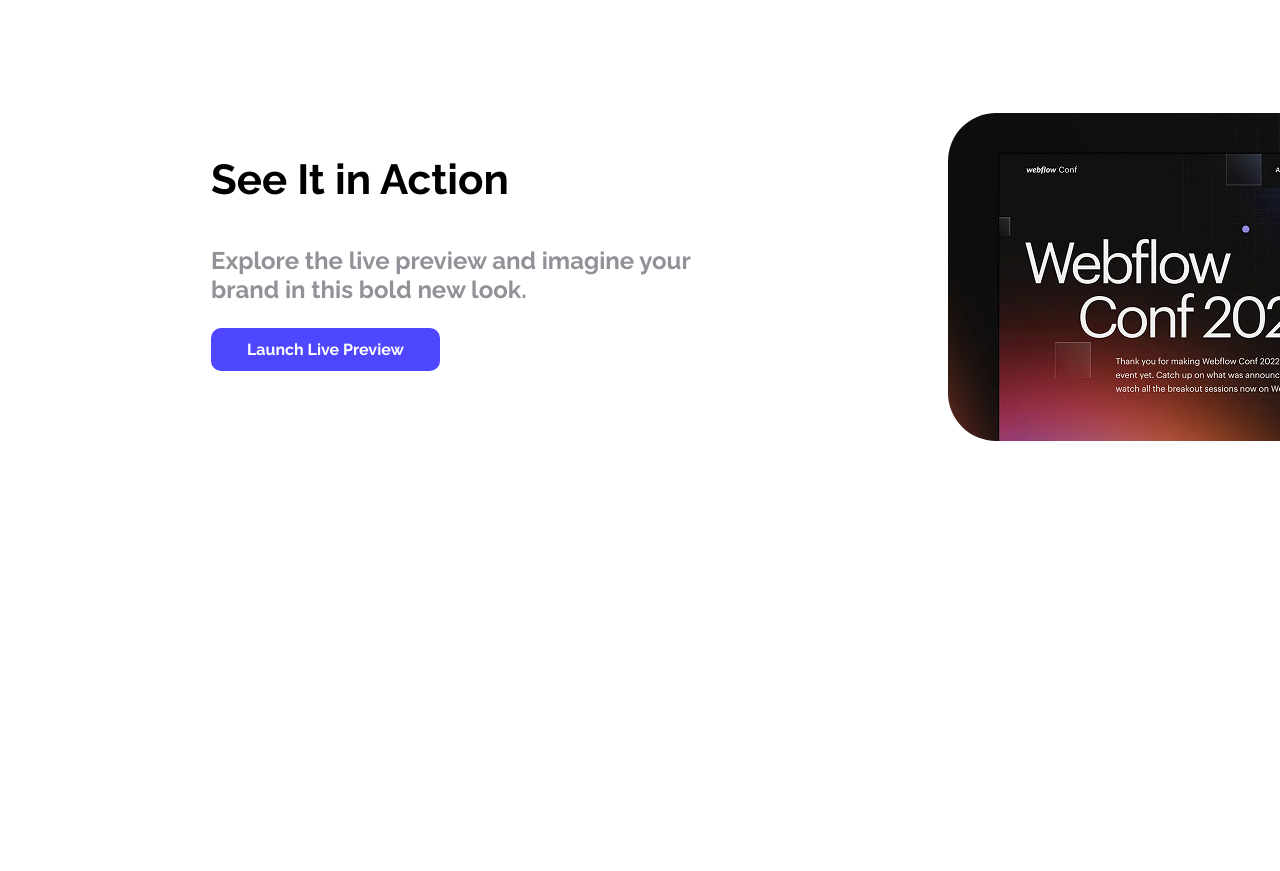
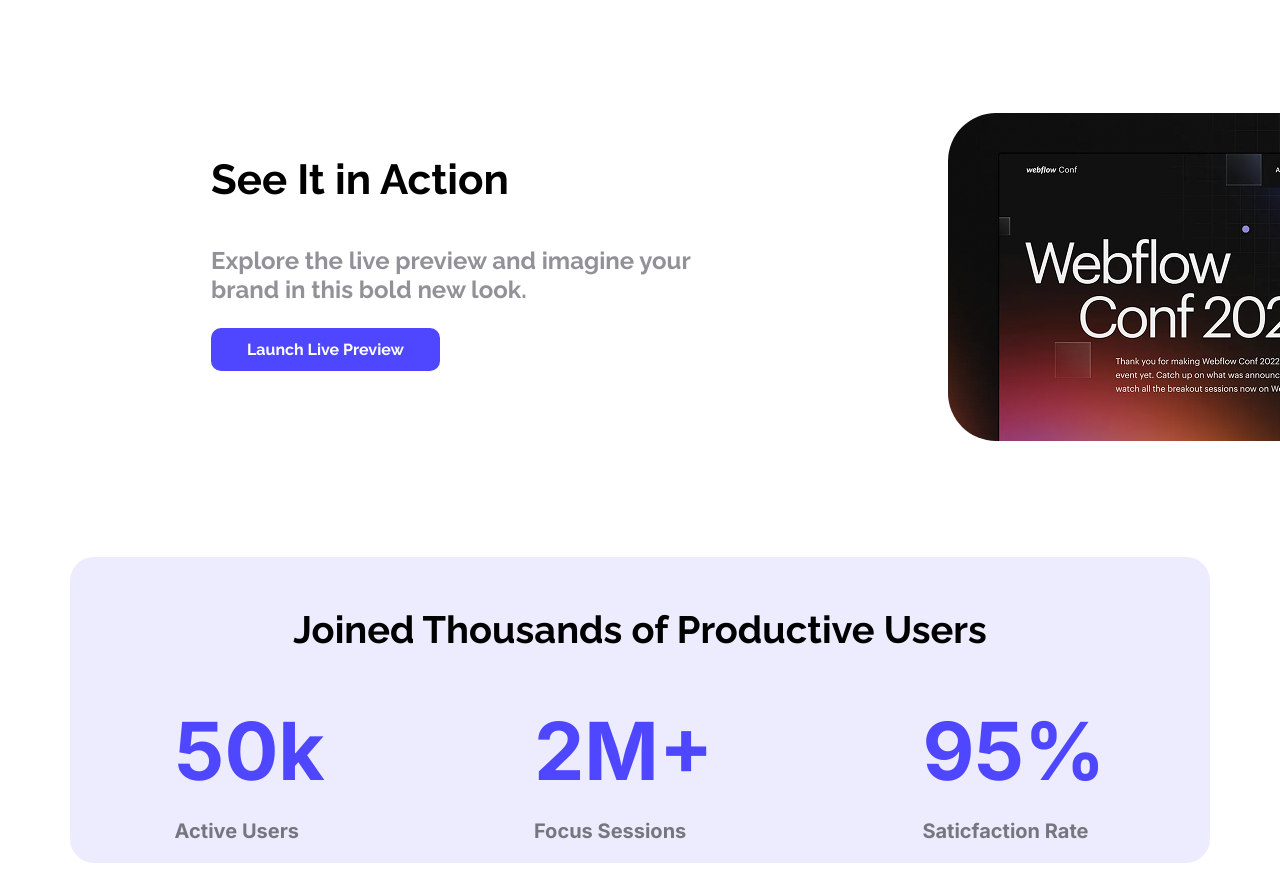
Before and after one commit to TabibAlIrfan/Assignment, a plain HTML site: page index.html in a window 1280 px wide. Shown: the part 678-1549 px from the top of the page. Before the commit the page ends 1235 px from the top, so only its background shows below. Drawn offline with Linux system fonts and the light colour scheme.

Commit message:
Productive User Section added

```diff
--- a/index.html
+++ b/index.html
@@ -24,13 +24,33 @@
         <a href=""><button class="btn raleway-normal">Stay Focused</button></a>
       </div>
     </header>
-    <main><section class="s-action">
-      <div class="d-action"><h3 class="h-action">See It in Action</h3>
-      <p class="p-action">Explore the live preview and imagine your brand in this bold new look.</p>
-      <button class="btn raleway-normal">Launch Live Preview</button>
+    <main>
+      <section class="s-action">
+       <div class="d-action"><h3 class="h-action">See It in Action</h3>
+       <p class="p-action">Explore the live preview and imagine your brand in this bold new look.</p>
+       <button class="btn raleway-normal">Launch Live Preview</button>
+       </div>
+       <div><img src="../Assignment/Assets/wc-mini.png" alt=""></div>
+      </section>
+      <section class="productive">
+        <div class="d-pro"><h2 class="h-pro">Joined Thousands of Productive Users</h2>
       </div>
-      <div><img src="../Assignment/Assets/wc-mini.png" alt=""></div>
-    </section></main>
+      <div class="pro-users">
+      <div class="pro-user inter-normal">
+        <p class="pro-num">50k</p>
+        <p class="pro-det">Active Users</p>
+      </div>
+      <div class="pro-user inter-normal">
+        <p class="pro-num">2M+</p>
+        <p class="pro-det">Focus Sessions</p>
+      </div>
+      <div class="pro-user inter-normal">
+        <p class="pro-num">95%</p>
+        <p class="pro-det">Saticfaction Rate</p>
+      </div>
+
+      </section>
+    </main>
     <footer></footer>
   </body>
 </html>
--- a/styles/etc.css
+++ b/styles/etc.css
@@ -1,7 +1,7 @@
 .inter-normal {
     font-family: "Inter", sans-serif;
     font-optical-sizing: auto;
-    font-weight: <weight>;
+    font-weight: bold;
     font-style: normal;
 }
 
@@ -96,3 +96,37 @@ h1 {
 img {
     border-radius: 48px;
 }
+
+.productive {
+    background-color: rgba(78, 71, 255, 0.1);
+    border-radius: 24px;
+
+}
+
+.h-pro {
+    font-size: 38px;
+    font-weight: bold;
+    padding: 50px;
+    margin: 50px 142px 0px;
+    text-align: center;
+}
+
+.pro-users {
+    display: flex;
+    justify-content: space-around;
+
+}
+
+.pro-num {
+    font-size: 80px;
+    font-weight: bold;
+    color: #4e47ff;
+    margin-bottom: 0px;
+    margin-top: 0px;
+
+}
+
+.pro-det {
+    font-size: 20px;
+    color: rgba(0, 0, 0, 0.5);
+}
```
